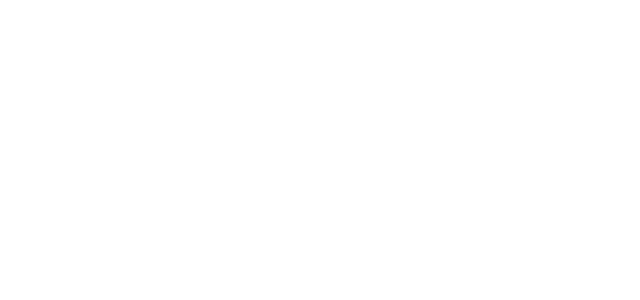
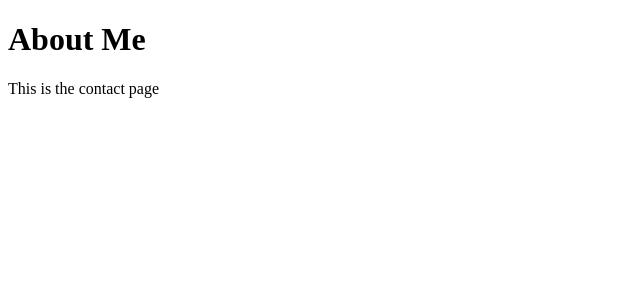
Before and after one commit to anerie-anerie/react-website, a React (Create React App) app: page /aneries-port/contact in a window 1280 px wide. Before the commit this address had no page. Shown: the top 300 px of the page, without its empty margins (0-640 px from the left). Built offline with nearby package versions, Linux system fonts and the light colour scheme.

Commit message:
change path to aneries-port

```diff
--- a/package.json
+++ b/package.json
@@ -1,6 +1,6 @@
 {
-  "homepage": "http://anerie-anerie.github.io/react-website",
-  "name": "react-website",
+  "homepage": "/aneries-port",
+  "name": "aneries-port",
   "version": "0.1.0",
   "private": true,
   "dependencies": {
--- a/src/App.jsx
+++ b/src/App.jsx
@@ -1,5 +1,3 @@
-// App.jsx
-import React from "react";
 import { BrowserRouter as Router, Routes, Route } from "react-router-dom";
 import Home from "./pages/Home";
 import About from "./pages/About";
@@ -8,7 +6,7 @@ import Contact from "./pages/Contact";
 
 function App() {
   return (
-    <Router>
+    <Router basename="/aneries-port">
       <Routes>
         <Route path="/" element={<Home />} />
         <Route path="/about" element={<About />} />
--- a/src/index.css
+++ b/src/index.css
@@ -0,0 +1,19 @@
+/* Global styles */
+body {
+    margin: 0;
+    padding: 0;
+    font-family: 'Arial', sans-serif;
+  }
+
+  #root {
+    display: flex;
+    justify-content: center;
+    align-items: center;
+    height: 100vh;
+    background-color: #f0f0f0;
+  }
+
+  /* Apply a basic CSS reset */
+  * {
+    box-sizing: border-box;
+  }
--- a/src/pages/Contact.jsx
+++ b/src/pages/Contact.jsx
@@ -5,7 +5,7 @@ function Contact() {
   return (
     <div>
       <h1>About Me</h1>
-      <p>This is the About page.</p>
+      <p>This is the contact page</p>
     </div>
   );
 }
```
Also changed, not shown: 1 other file (tests, documents, lock files or other folders).
